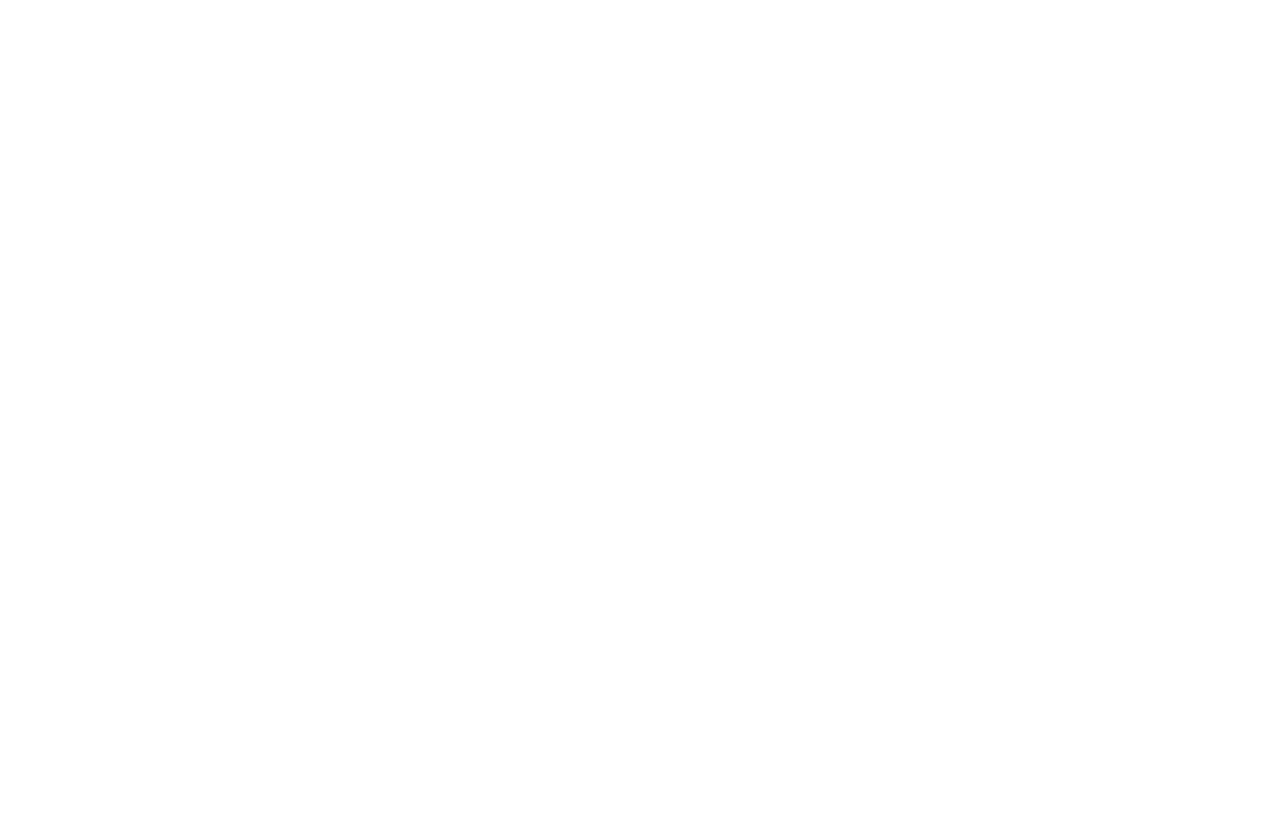
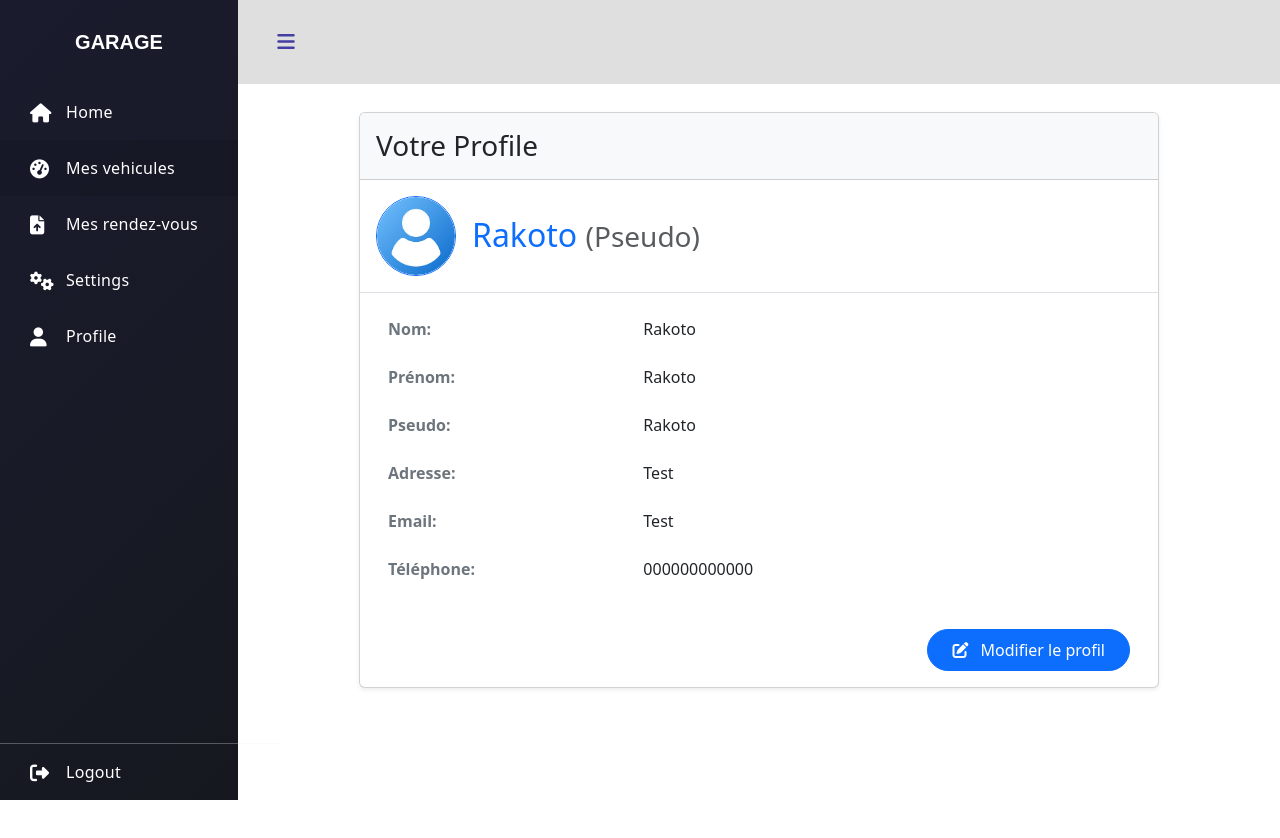
Before and after one commit to sahaza5/m1p12mean-sahy-sahaza, an Angular app in the folder garage-front/: page /voir-profil in a window 1280 px wide. Before the commit this address led to /. Shown: the top 838 px of the page. Before the commit the page ends 800 px from the top, so only its background shows below. Built offline with nearby package versions, Linux system fonts and the light colour scheme.

Commit message:
ajout page view-profil

```diff
--- a/garage-front/src/app/app.routes.ts
+++ b/garage-front/src/app/app.routes.ts
@@ -7,6 +7,7 @@
 import { ListeMecanicienComponent } from './pages/liste-mecanicien/liste-mecanicien.component';
 import { ListeClientComponent } from './pages/liste-client/liste-client.component';
 import { ListeTacheComponent } from './pages/liste-tache/liste-tache.component';
+import { ViewProfilComponent } from './pages/view-profil/view-profil.component';
 
 export const routes: Routes = [
     { path: '', component: AcceuilComponent },
@@ -16,4 +17,5 @@
     { path: 'liste-rendez-vous', component: ListeRendezVousComponent },
     { path: 'liste-mecanicien', component: ListeMecanicienComponent},
     { path: 'liste-tache', component: ListeTacheComponent},
+    { path: 'voir-profil', component: ViewProfilComponent}
 ];
--- /dev/null
+++ b/garage-front/src/app/pages/view-profil/view-profil.component.css
@@ -0,0 +1,13 @@
+input.hidden {
+  position: absolute;
+  left: -9999px;
+}
+
+#profile-image1 {
+  cursor: pointer;
+
+   width: 100px;
+  height: 100px;
+border:2px solid #03b1ce ;}
+.title{ font-size:16px; font-weight:500;}
+ .bot-border{ border-bottom:1px #f8f8f8 solid;  margin:5px 0  5px 0}
--- /dev/null
+++ b/garage-front/src/app/pages/view-profil/view-profil.component.html
@@ -0,0 +1,98 @@
+<div class='dashboard'>
+  <app-navbar-left></app-navbar-left>
+  <div class='dashboard-app'>
+    <div class='dashboard-content'>
+      <div class="container py-4">
+        <div class='card mt-1 shadow-sm' style="max-width: 800px; margin: 0 auto;">
+          <div class='card-header bg-light text-dark py-3'>
+            <h1 class="h3 mb-0">Votre Profile</h1>
+          </div>
+          <div class='card-body text-end d-flex align-items-center border-bottom pb-3'>
+            <img src="../../../assets/images/user.jpg" alt="" class="me-3 rounded-circle border border-primary" style="width: 80px; height: 80px; object-fit: cover;">
+            <h2 class="mb-0 text-primary">Rakoto <small class="text-muted">(Pseudo)</small></h2>
+          </div>
+          <div class='card-body pt-4'>
+            <div class="container">
+              <form>
+                <div class="row g-4">
+                  <div class="col-md-4">
+                    <div class="form-group">
+                      <label class="fw-bold text-secondary">Nom:</label>
+                    </div>
+                  </div>
+                  <div class="col-md-8">
+                    <div class="form-group">
+                      <label class="text-dark">Rakoto</label>
+                    </div>
+                  </div>
+
+                  <div class="col-md-4">
+                    <div class="form-group">
+                      <label class="fw-bold text-secondary">Prénom:</label>
+                    </div>
+                  </div>
+                  <div class="col-md-8">
+                    <div class="form-group">
+                      <label class="text-dark">Rakoto</label>
+                    </div>
+                  </div>
+
+                  <div class="col-md-4">
+                    <div class="form-group">
+                      <label class="fw-bold text-secondary">Pseudo:</label>
+                    </div>
+                  </div>
+                  <div class="col-md-8">
+                    <div class="form-group">
+                      <label class="text-dark">Rakoto</label>
+                    </div>
+                  </div>
+
+                  <div class="col-md-4">
+                    <div class="form-group">
+                      <label class="fw-bold text-secondary">Adresse:</label>
+                    </div>
+                  </div>
+                  <div class="col-md-8">
+                    <div class="form-group">
+                      <label class="text-dark">Test</label>
+                    </div>
+                  </div>
+
+                  <div class="col-md-4">
+                    <div class="form-group">
+                      <label class="fw-bold text-secondary">Email:</label>
+                    </div>
+                  </div>
+                  <div class="col-md-8">
+                    <div class="form-group">
+                      <label class="text-dark">Test</label>
+                    </div>
+                  </div>
+
+                  <div class="col-md-4">
+                    <div class="form-group">
+                      <label class="fw-bold text-secondary">Téléphone:</label>
+                    </div>
+                  </div>
+                  <div class="col-md-8">
+                    <div class="form-group">
+                      <label class="text-dark">000000000000</label>
+                    </div>
+                  </div>
+
+                  <div class="d-flex justify-content-end mt-5">
+                    <a href="/profil" class="btn btn-primary px-4 py-2 rounded-pill hover-shadow">
+                      <i class="fas fa-edit me-2"></i>
+                      Modifier le profil
+                    </a>
+                  </div>
+
+                </div>
+              </form>
+            </div>
+          </div>
+        </div>
+      </div>
+  </div>
+</div>
```
Also changed, not shown: garage-front/src/app/pages/view-profil/view-profil.component.ts (added, +12 -0 lines), garage-front/src/assets/images/user.jpg (added), 1 other file (tests, documents, lock files or other folders).
